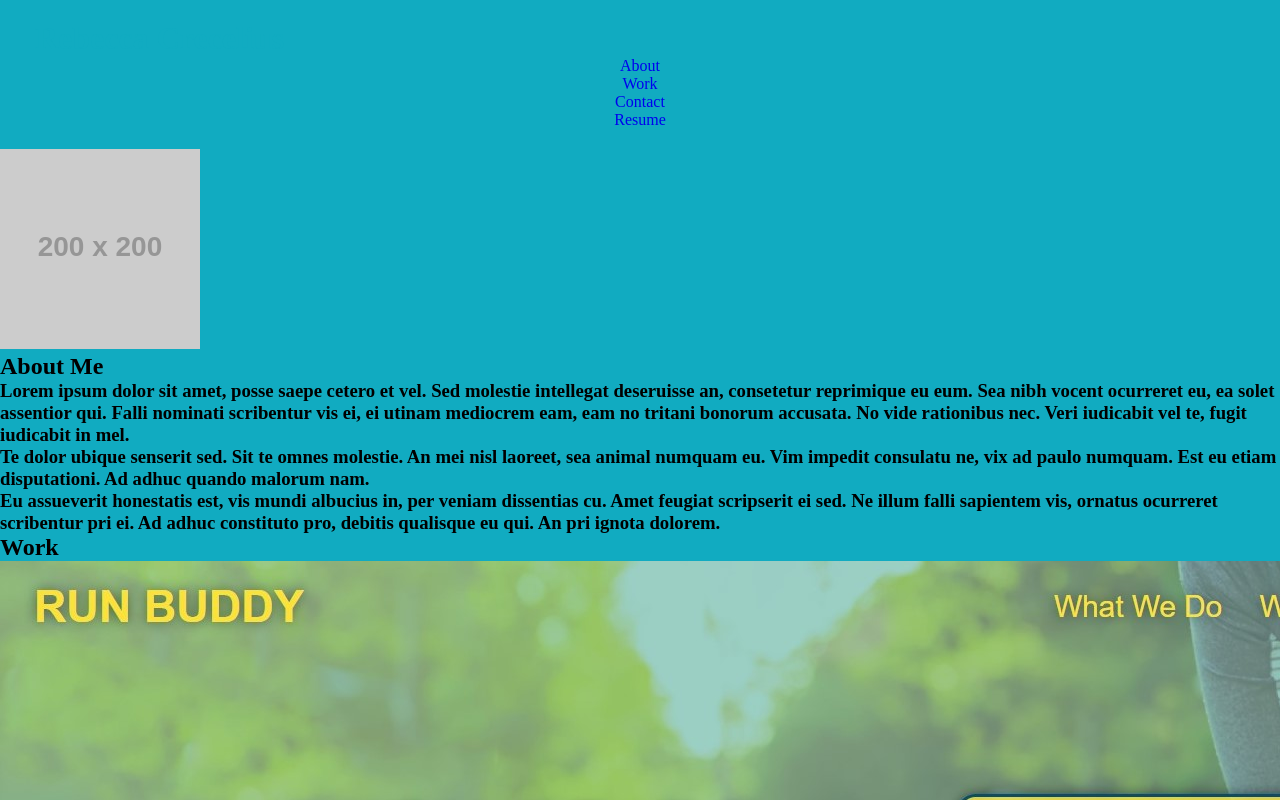
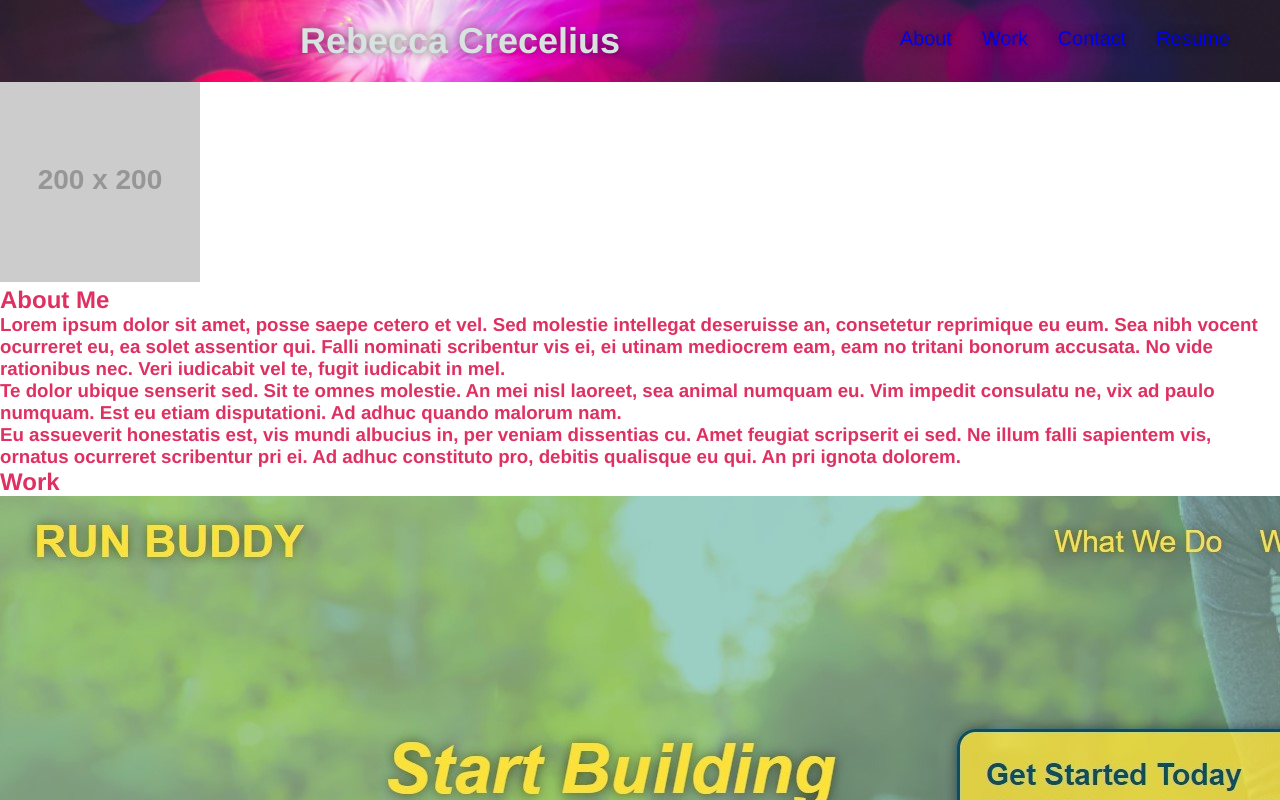
Before and after one commit to artistsandart/portfolio, a plain HTML site: page index.html in a window 1280 px wide. Shown: the top 800 px of the page. Drawn offline with Linux system fonts and the light colour scheme; placeholder pictures from the web are drawn by us.

Commit message:
add css for links and header

```diff
--- a/assets/css/style.css
+++ b/assets/css/style.css
@@ -1,6 +1,6 @@
 :root {
     --primary-color: #DF3062;
-    --secondary-color: #11ABC1;
+    --secondary-color: #D8E2DF;
     --tertiary-color: #F5B935;
 }
 
@@ -10,33 +10,68 @@
     box-sizing: border-box;
 }
 
+body {
+    color: var(--primary-color);
+    font-family: Helvetica, Arial, san-serif;
+}
+
 header {
+    z-index: 9999;
     padding: 20px 35px;
+    background-color: var(--secondary-color);
+    display: flex;
+    justify-content: space-between;
+    flex-wrap: wrap;
+    position: -webkit-sticky;
+    position: sticky;
+    top: 0;
+    background-image: url(../images/portfolio-header.jpg);
+    background-size: cover;
+    background-position: center;
+    background-attachment: fixed;
+    background-position: 80%;
 }
 
 header h1{
     color: var(--secondary-color);
-    text-align: center;
     font-weight: bold;
-    text-align: left;
+    font-size: 36px;
+    margin: 0;
+    text-shadow: 0 0 10px rgba(0, 0, 0, 0.5)
 }
 
-ul {
-    list-style: none;
-    text-align: center;
+header a {
+    text-decoration: none;
 }
 
-li a {
-    display: block;
-    text-decoration: none;
+header nav {
+    margin: 7px 0;
+}
+
+header nav ul {
+    display: flex;
+    flex-wrap: wrap;
+    justify-content: space-between;
+    align-items: center;
+    list-style: none;
+}
+
+header nav ul li a {
+    padding: 10px 15px;
+    font-weight: lighter;
+    font-size: 1.55vw;
+    text-shadow: 0 0 10px rgba(0, 0, 0, 0.5);
+}
+
+header nav ul li a:hover {
+    background: var(--tertiary-color);
+    color:var(--primary-color);
+    border-radius: 15px;
+    text-shadow: 0 0 10px rgba(0, 0, 0, 0.5);
 }
 
 .hero {
     background-image: url(../images/portfolio-header.jpg);
-}
-
-body {
-    background-color: var(--secondary-color);
 }
 
 #main-bio {
--- a/index.html
+++ b/index.html
@@ -40,7 +40,7 @@
   <div class="hero">
   </div>
 
-  <section id="info">
+  <section id="about">
     <div class="flex row">
         <img
           id="bio-image"
@@ -62,9 +62,10 @@
     </section>
 
       <h2 class="section-title">Work</h2>
-      <div class="website">
+      <section id="website">
         <img src="./assets/images/run-buddy-screenshot.jpg" alt="Landing page of the website, Run Buddy which shows someone tying their shoes. It also provides links to the What We Do, What You Do, Your Trainers, and the Reach Out sections. Below is a sign-up form that you can fill out to consult a trainer.">
-      </div>
+      />
+
       <div class="website">
         <img src="./assets/images/nina-simone-fan-site-screenshot.jpg" alt="Nina Simone smiling with a quote by her stating “Life is short. People are not easy to know. They're not easy to know, so if you don't tell them how you feel, you're not going to get anywhere, I feel.">
       </div>
```
